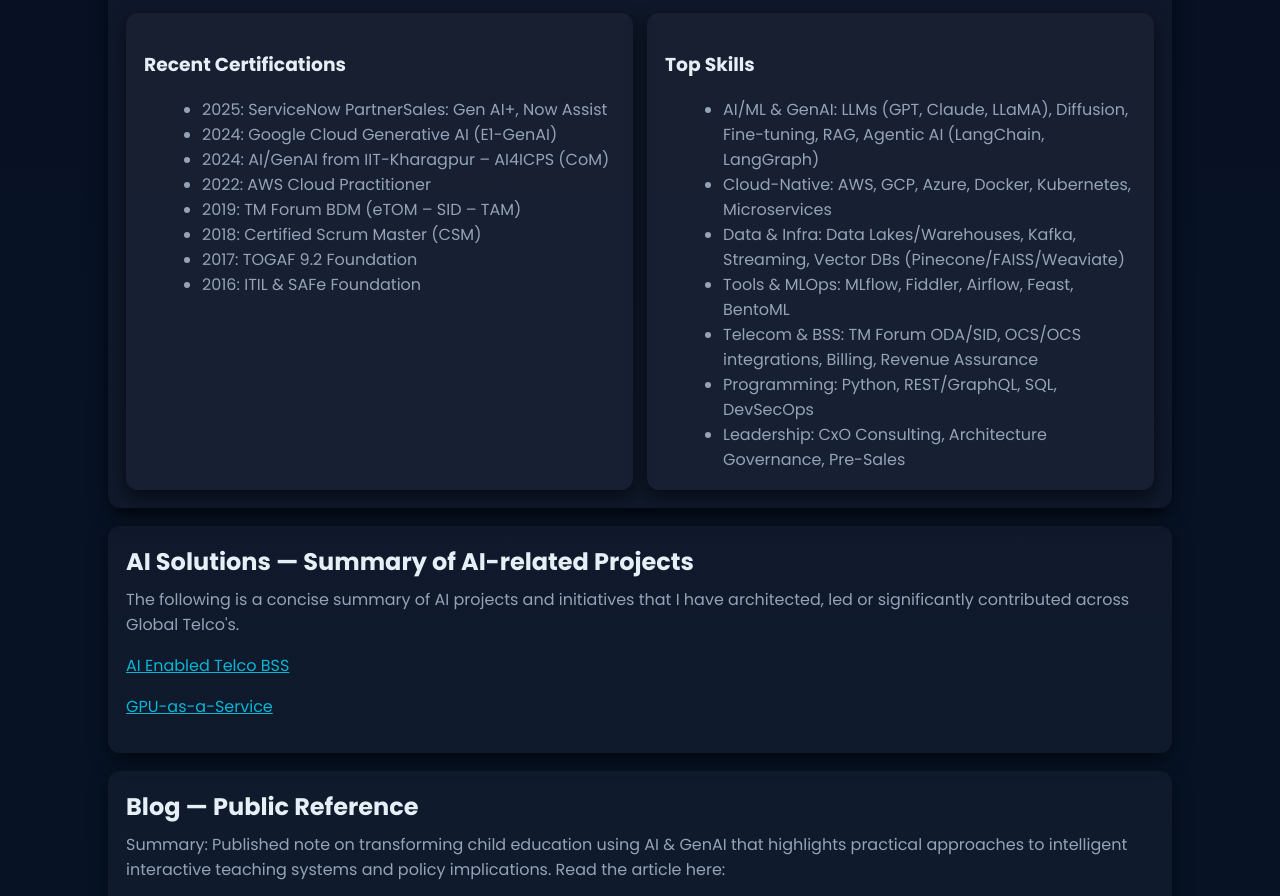
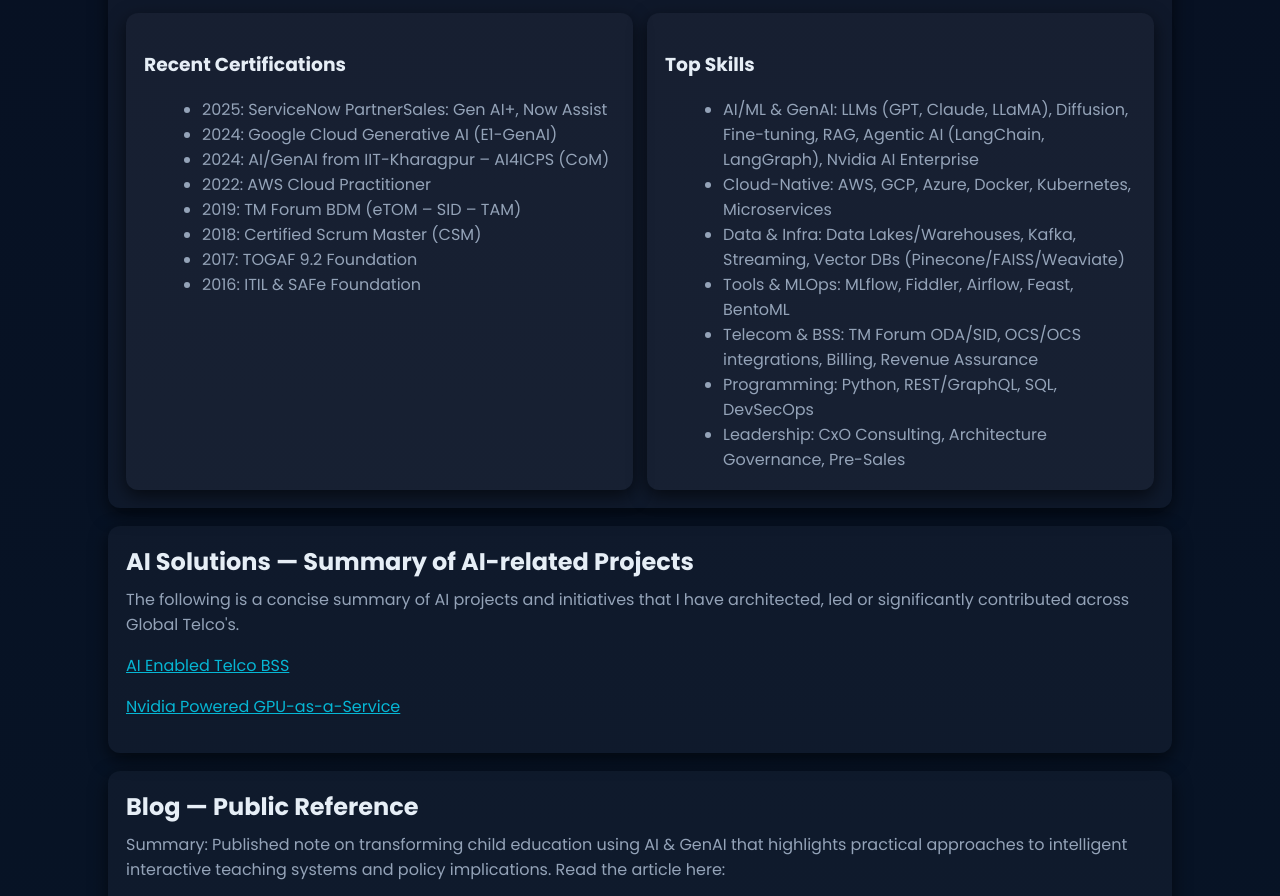
Before and after one commit to santanug5ai/aisolutions, a plain HTML site: page index.html in a window 1280 px wide. Shown: the part 443-1339 px from the top of the page. Drawn offline with Linux system fonts and the light colour scheme.

Commit message:
Update AI skills and GPU-as-a-Service links

```diff
--- a/index.html
+++ b/index.html
@@ -80,7 +80,7 @@
             <div class="card">
               <h3>Top Skills</h3>
               <ul class="muted" style="margin-top:8px">
-                <li>AI/ML & GenAI: LLMs (GPT, Claude, LLaMA), Diffusion, Fine-tuning, RAG, Agentic AI (LangChain, LangGraph)</li>
+                <li>AI/ML & GenAI: LLMs (GPT, Claude, LLaMA), Diffusion, Fine-tuning, RAG, Agentic AI (LangChain, LangGraph), Nvidia AI Enterprise</li>
                 <li>Cloud-Native: AWS, GCP, Azure, Docker, Kubernetes, Microservices</li>
                 <li>Data & Infra: Data Lakes/Warehouses, Kafka, Streaming, Vector DBs (Pinecone/FAISS/Weaviate)</li>
                 <li>Tools & MLOps: MLflow, Fiddler, Airflow, Feast, BentoML</li>
@@ -100,7 +100,7 @@
             The following is a concise summary of AI projects and initiatives that I have architected, led or significantly contributed across Global Telco's.
           </p>
           <p style="margin-top:8px"><a href="https://santanug5ai.github.io/ai-bss-platform" target="_blank"> AI Enabled Telco BSS </a></p>
-           <p style="margin-top:8px"><a href="https://claude.ai/public/artifacts/6fcd5eb5-b431-4bca-b00b-c4367da5af71" target="_blank"> GPU-as-a-Service </a></p>
+           <p style="margin-top:8px"><a href="https://santanug5ai.github.io/GPU-as-a-Service" target="_blank"> Nvidia Powered GPU-as-a-Service</a></p>
         </div>
       </section>
 
```
